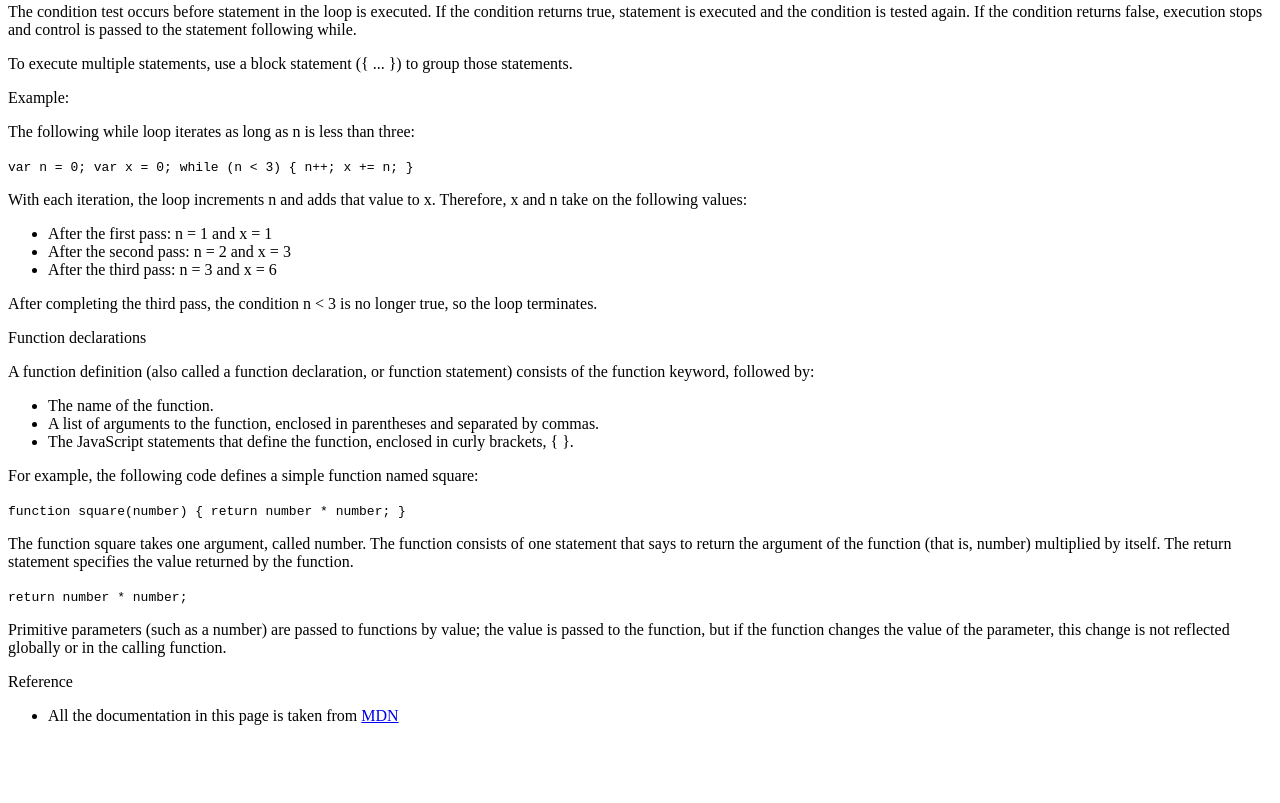
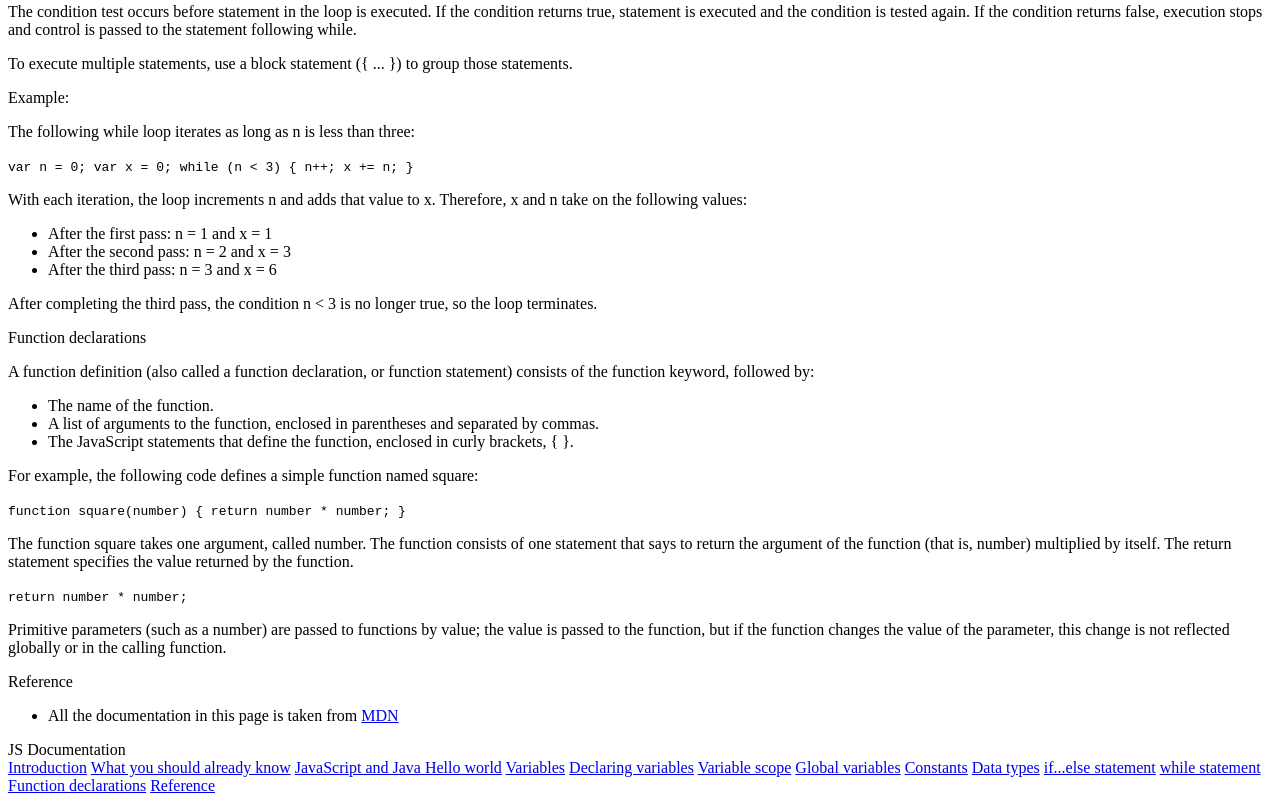
Before and after one commit to Abdulwhbhussain/Frank-and-Abdul, a plain HTML site: page Index.html in a window 1280 px wide. Shown: the part 2791-3594 px from the top of the page. Before the commit the page ends 3532 px from the top, so only its background shows below. Drawn offline with Linux system fonts and the light colour scheme.

Commit message:
completed all user stories and requirements, you can add on

```diff
--- a/Index.html
+++ b/Index.html
@@ -4,6 +4,7 @@
     <meta charset="UTF-8">
     <meta http-equiv="X-UA-Compatible" content="IE=edge">
     <meta name="viewport" content="width=device-width, initial-scale=1.0">
+    <link rel="stylesheet" href="styles.css">
     <title>Technical Documentation Page</title>
 </head>
 <body>
@@ -364,11 +365,32 @@ WILL CAUSE AN ERROR ALSO function f() { const g = 5; var g;
                 Reference
             </header>
             <ul>
-                <li>All the documentation in this page is taken from <a href="https://developer.mozilla.org/en-US/docs/Web/JavaScript/Guide">MDN</a></li>
+                <li>All the documentation in this page is taken from <a href="https://developer.mozilla.org/en-US/docs/Web/JavaScript/Guide" target="_blank">MDN</a></li>
             </ul>
 
         </section>
     </main>
 
+    <nav id="navbar">
+        <header>JS Documentation</header>
+        <a href="#Introduction" class="nav-link">Introduction</a>
+        <a href="#What_you_should_already_know" class="nav-link">What you should already know</a>
+        <a href="#JavaScript_and_Java" class="nav-link">JavaScript and Java
+        </a>
+        <a href="#Hello_world" class="nav-link">Hello world</a>
+        <a href="#Variables" class="nav-link">Variables</a>
+        <a href="#Declaring_variables" class="nav-link">Declaring variables</a>
+        <a href="#Variable_scope" class="nav-link">Variable scope</a>
+        <a href="#Global_variables" class="nav-link">Global variables</a>
+        <a href="#Constants" class="nav-link">Constants</a>
+        <a href="#Data_types" class="nav-link">Data types</a>
+        <a href="#if...else_statement" class="nav-link">if...else statement</a>
+        <a href="#while_statement" class="nav-link">while statement</a>
+        <a href="#Function_declarations" class="nav-link">Function declarations</a>
+        <a href="#Reference" class="nav-link">Reference</a>
+
+    </nav>
+
+
 </body>
 </html>
--- a/styles.css
+++ b/styles.css
@@ -0,0 +1,7 @@
+@media only screen and (max-width: 815px) {
+    /* For mobile phones: */
+    #navbar ul {
+      border: 1px solid;
+      height: 207px;
+    }
+}
```
